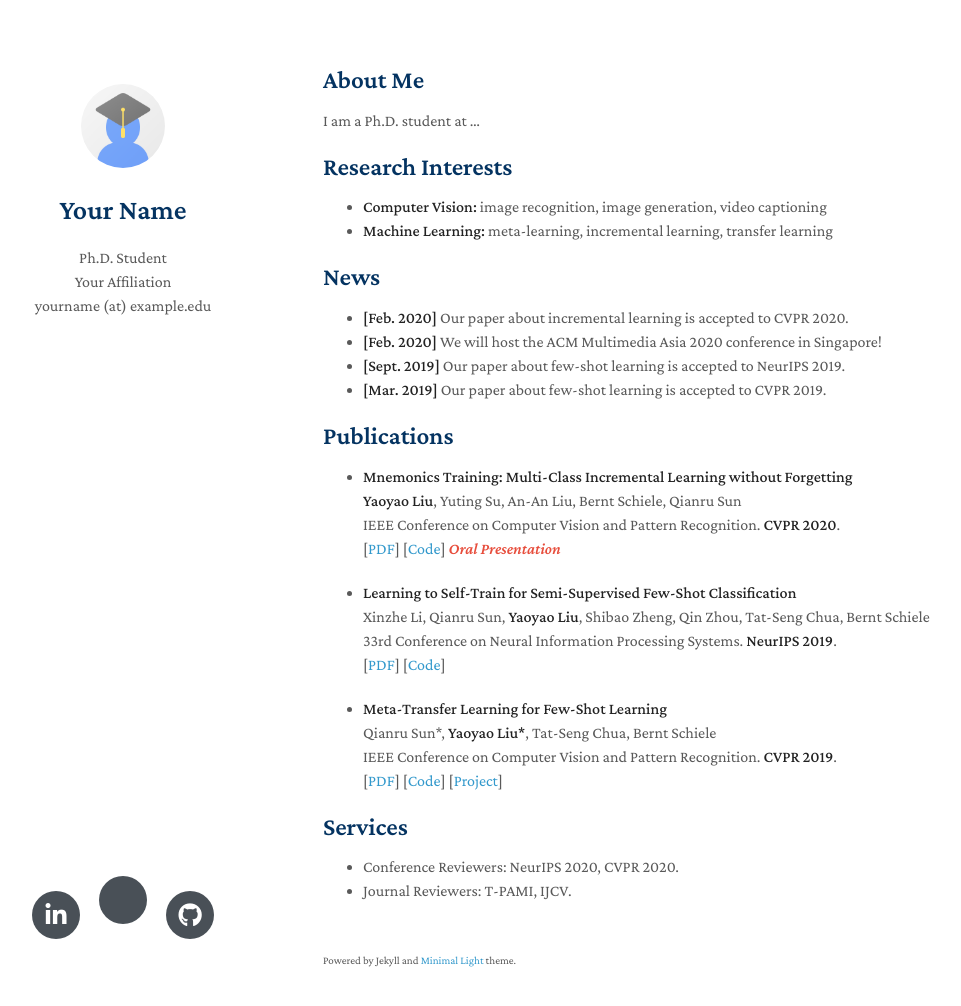
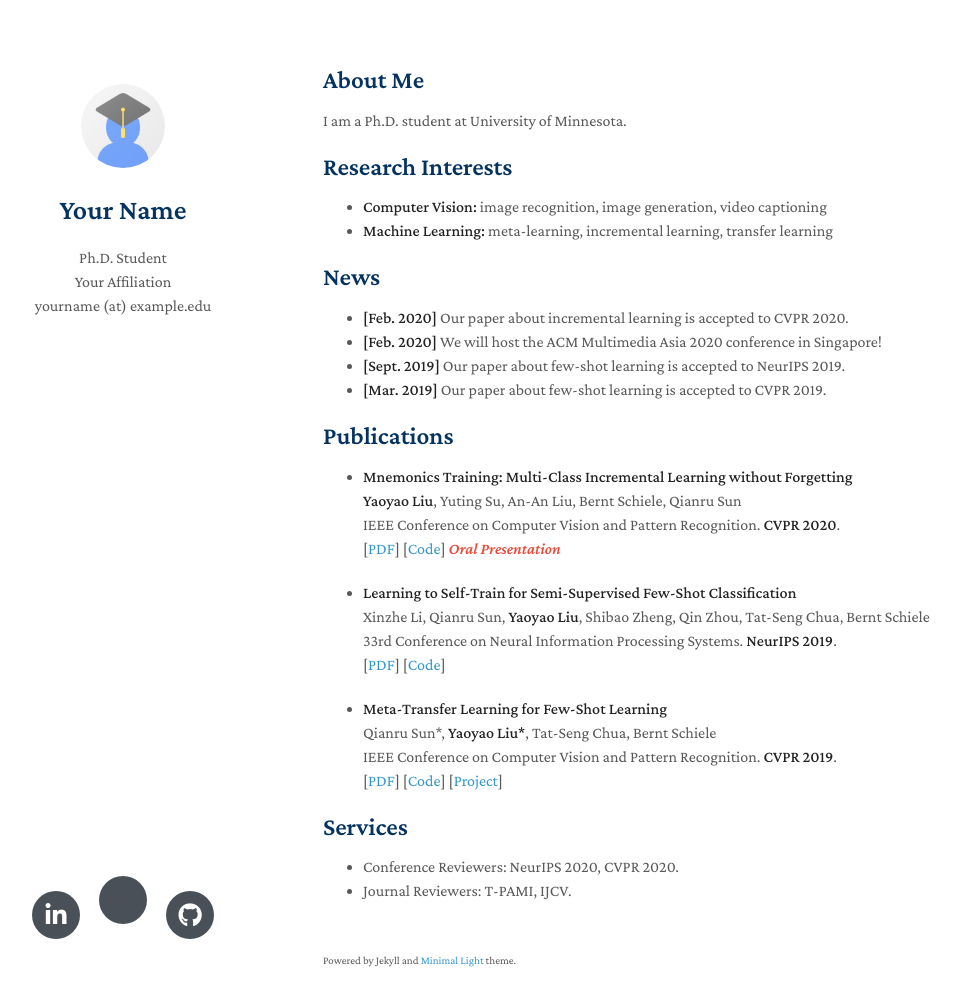
Before and after one commit to MayEcon/mayecon.github.io, a Jekyll site: the page built from index.md, in a window 1280 px wide and 1041 px high. Shown: the top 1006 px of the window, without its empty margins (147-1108 px from the left). Built offline with Jekyll 4.4.1, drawn with Linux system fonts in a browser that asks for light colours; nearby versions of some CDN libraries; a style sheet for code colours, icons or effects is not loaded; our own code applies the rules of GitHub Pages for plain Markdown files.

Commit message:
Update index.md

```diff
--- a/index.md
+++ b/index.md
@@ -4,7 +4,7 @@ layout: homepage
 
 ## About Me
 
-I am a Ph.D. student at ...
+I am a Ph.D. student at University of Minnesota.
 
 ## Research Interests
 
```
